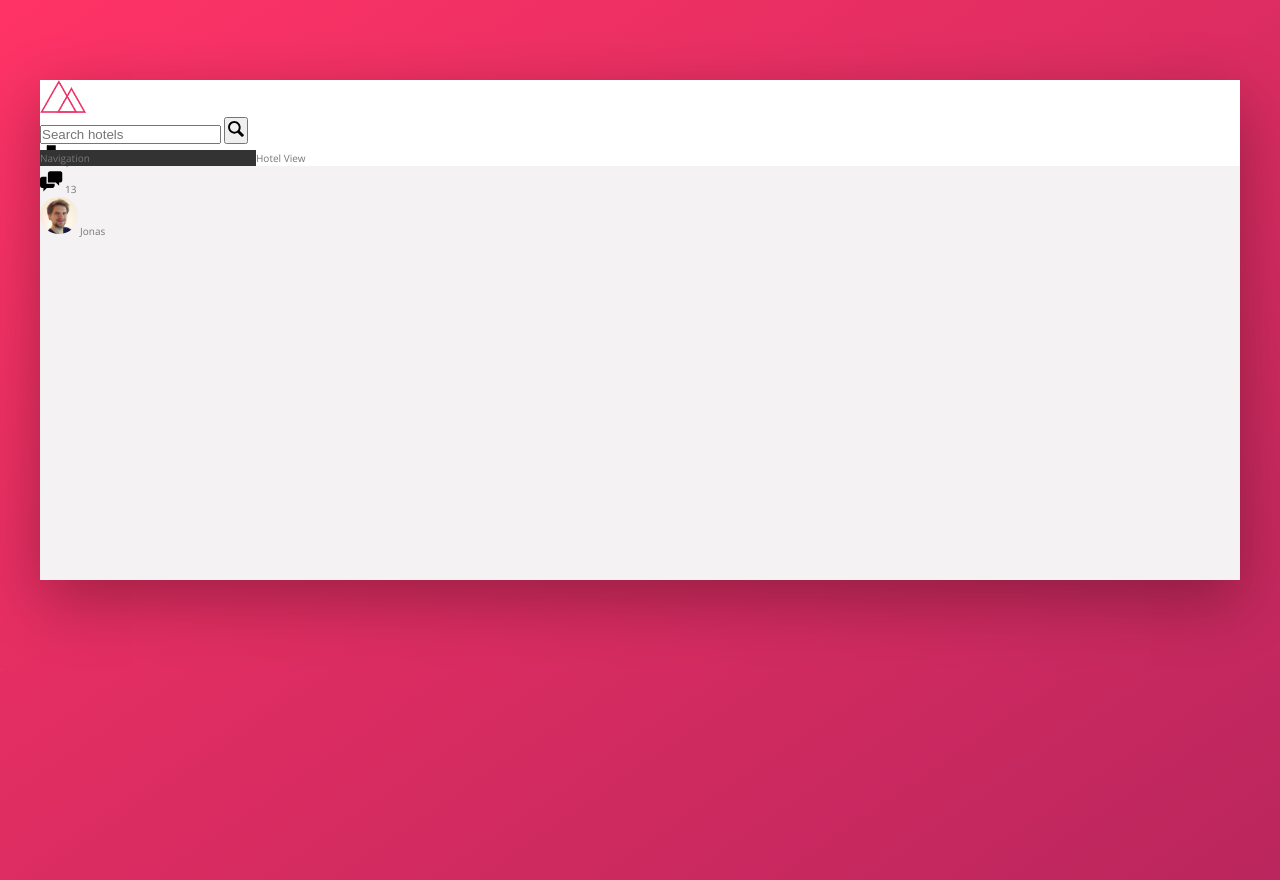
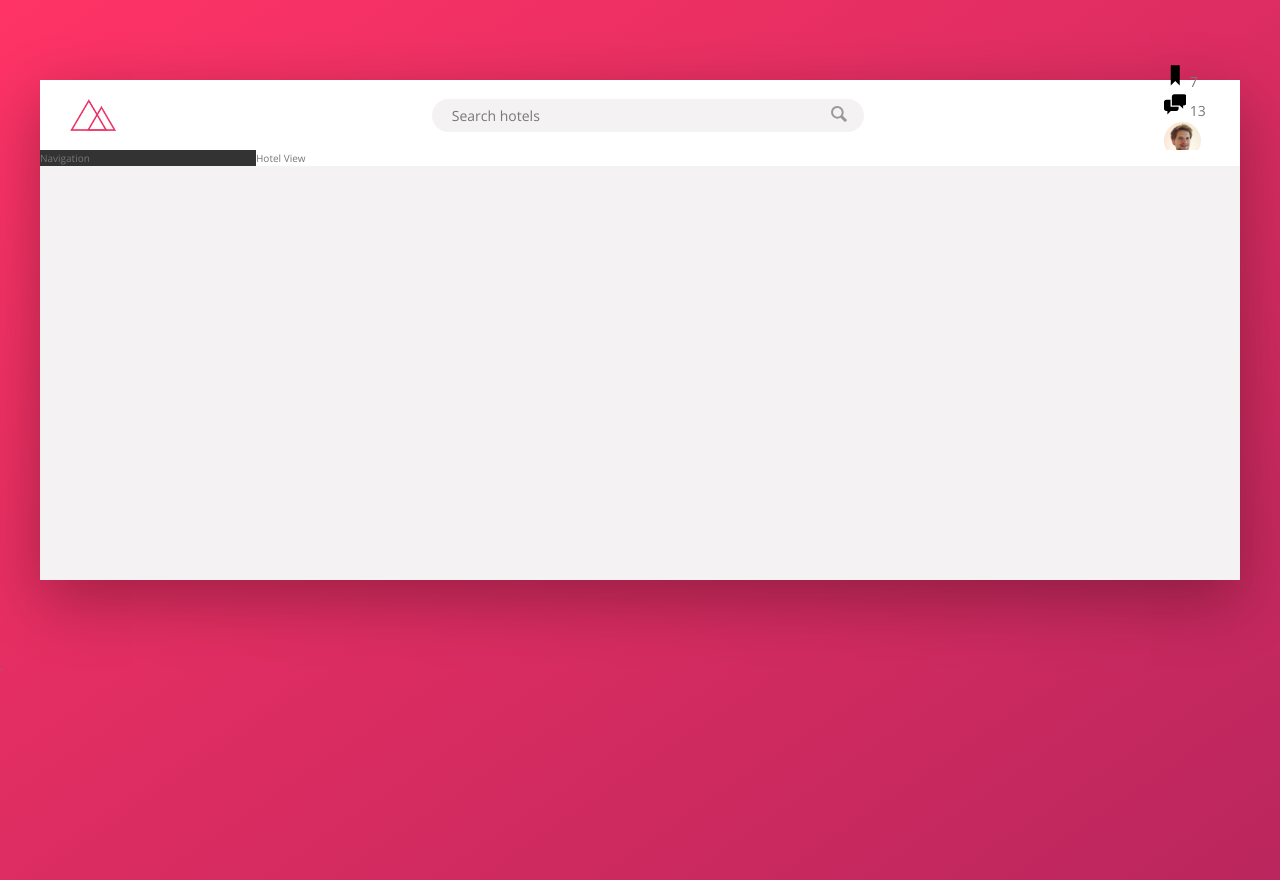
Before and after one commit to isaacgr/AdvancedCSS_SASS, a website: page trillo/index.html in a window 1280 px wide. Drawn offline with nearby package versions, Linux system fonts and the light colour scheme.

Commit message:
Update header styles

```diff
--- a/trillo/sass/_components.scss
+++ b/trillo/sass/_components.scss
@@ -1,15 +1,53 @@
 .logo {
   height: 3.25rem;
+  margin-left: 3rem;
 }
 
 .search {
+  flex: 0 0 40%;
+  display: flex;
+  align-items: center;
+  justify-content: center;
   &__input {
+    font-family: inherit;
+    font-size: inherit;
+    background-color: var(--color-grey-light-2);
+    border: none;
+    color: inherit;
+    padding: 0.7rem 2rem;
+    border-radius: 100px;
+    width: 90%;
+    transition: all 0.2s;
+    margin-right: -3.5rem;
+    &:focus {
+      outline: none;
+      width: 100%;
+      background-color: var(--color-grey-light-3);
+    }
+    &::-webkit-input-placeholder {
+      font-weight: 100;
+      color: var(--color-light-grey-4);
+    }
   }
+
+  &__input:focus + &__button {
+    background-color: var(--color-grey-light-3);
+  }
+
   &__button {
+    border: none;
+    background-color: var(--color-grey-light-2);
+    &:focus {
+      outline: none;
+    }
+    &:active {
+      transform: translateY(2px);
+    }
   }
   &__icon {
     height: 2rem;
     width: 2rem;
+    fill: var(--color-grey-dark-3);
   }
 }
 
--- a/trillo/sass/_layout.scss
+++ b/trillo/sass/_layout.scss
@@ -10,6 +10,10 @@
   height: 7rem;
   background-color: #fff;
   border-bottom: var(--color-grey-light-1);
+  display: flex;
+  justify-content: space-between;
+  align-items: center;
+  font-size: 1.4rem;
 }
 
 .content {
```
Also changed, not shown: trillo/css/style.css.
